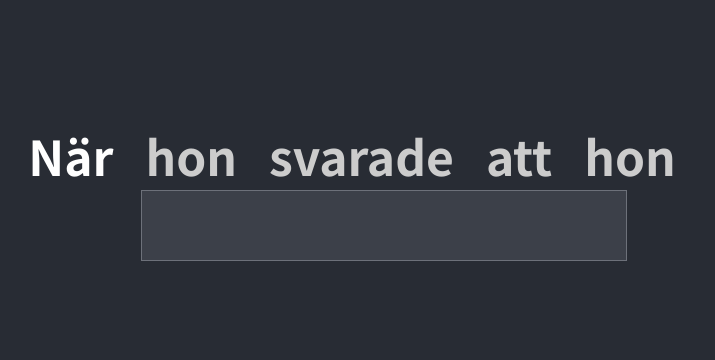
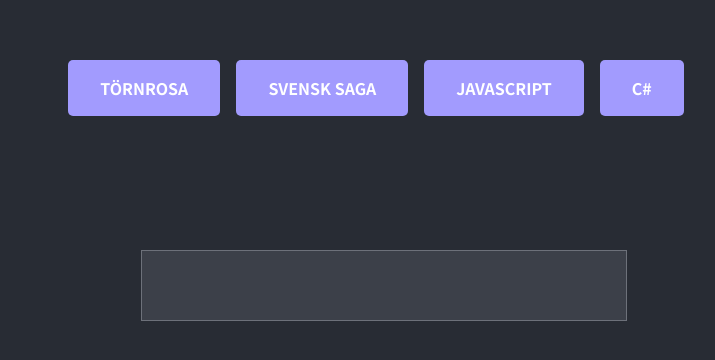
Before and after one commit to matst80/code-typing-test, a React (Create React App) app: page / in a window 1280 px wide. Shown: the part 210-570 px from the top of the page, without its empty margins (256-971 px from the left). Built offline with nearby package versions, Linux system fonts and the light colour scheme.

Commit message:
add more testing texts

```diff
--- a/src/App.tsx
+++ b/src/App.tsx
@@ -1,10 +1,27 @@
-import React, { useEffect, useState } from "react";
+import React, { useEffect, useRef, useState } from "react";
 import Words from "./Components/Words";
 import "./App.css";
 
-const sagaWords = 'När hon svarade att hon ingenting fått blev skräddaren arg och körde ut sin son från hemmet'.split(' ');
-
-const javascriptWords = [
+const tests = [
+  {
+    title: "Törnrosa",
+    input:
+      "Det ska vi nog ta reda på tänkte den gamla drottningen men hon sa ingenting gick bara in i gästrummet lyfte bort alla sängkläderna och la en ärta i botten på sängen".split(
+        " "
+      ),
+    shouldShuffle: false,
+  },
+  {
+    title: "Svensk saga",
+    input:
+      "När hon svarade att hon ingenting fått blev skräddaren arg och körde ut sin son från hemmet".split(
+        " "
+      ),
+    shouldShuffle: false,
+  },
+  {
+    title: "Javascript",
+    input: [
       "var",
       "let",
       "if",
@@ -16,12 +33,31 @@
       "number",
       "function",
       "interface",
-  "static",
       "string",
       "import",
       "const",
+      "return",
+    ],
+    shouldShuffle: true,
+  },
+  {
+    title: "C#",
+    input: [
+      "var",
+      "record",
+      "if",
+      "else",
+      "public",
+      "private",
+      "class",
+      "delegate",
+      "System",
+      "interface",
+      "return",
+    ],
+    shouldShuffle: true,
+  },
 ];
-
 function shuffle(array: string[], doShuffle = true) {
   if (!doShuffle) return [...array];
   let currentIndex = array.length,
@@ -54,7 +90,7 @@
     setStarted(undefined);
     setEnded(undefined);
     return () => {};
-  }, [wordList]);
+  }, [wordList, shouldShuffle]);
 
   const word = words.length ? words[wordIdx] : "loading";
 
@@ -89,16 +125,22 @@
   };
 };
 
-function App() {
-  const { current, inputChange, wpm, done, words, wordIdx } =
-    useWord(sagaWords, false);
+const TypingTest = ({ input, shouldShuffle }: TestProps) => {
+  const { current, inputChange, wpm, done, words, wordIdx } = useWord(
+    input,
+    shouldShuffle
+  );
+  const ref = useRef<HTMLInputElement>(null);
+  useEffect(() => {
+    ref?.current?.focus();
+  }, [input, ref]);
   return (
-    <div className="app">
+    <div>
       {!done && (
         <div>
           <Words words={words} idx={wordIdx} current={current} />
           <div className="input">
-            <input value={current} autoFocus onChange={inputChange} />
+            <input ref={ref} value={current} autoFocus onChange={inputChange} />
           </div>
         </div>
       )}
@@ -106,6 +148,34 @@
       {done && <span>{wpm} words per minute</span>}
     </div>
   );
+};
+
+interface TestProps {
+  input: string[];
+  shouldShuffle: boolean;
+}
+
+function App() {
+  const [selectedTest, setSelectedTest] = useState<TestProps>({
+    input: [],
+    shouldShuffle: true,
+  });
+  return (
+    <div className="app">
+      <div id="menu">
+        {tests.map(({ title, ...test }) => (
+          <div
+            key={title}
+            className="button"
+            onClick={() => setSelectedTest(test)}
+          >
+            {title}
+          </div>
+        ))}
+      </div>
+      <TypingTest {...selectedTest} />
+    </div>
+  );
 }
 
 export default App;
--- a/src/Components/Words.tsx
+++ b/src/Components/Words.tsx
@@ -14,13 +14,13 @@
   const elms = left.map((word, i) => {
     if (i === 0) {
       return (
-        <div key={word} className="active-word">
+        <div key={`${word}-${idx+i}`} className="active-word">
           <Word word={word} current={current} />
         </div>
       );
     } else {
       return (
-        <div key={word}>
+        <div key={`${word}-${idx+i}`}>
           <span>{word}</span>
         </div>
       );
--- a/src/index.css
+++ b/src/index.css
@@ -39,6 +39,22 @@
   color: #fefefe;
 }
 
+#menu {
+  font-size: 1rem;
+  display: flex;
+  margin-bottom: 4rem;
+}
+
+#menu .button {
+  background-color: #a29bfe;
+  cursor: pointer;
+  color:#fff;
+  padding: 1rem 2rem;
+  border-radius: 5px;
+  margin-right: 1rem;
+  text-transform: uppercase;
+}
+
 .input {
   display: flex;
   justify-items: center;
```
Lines whose indentation alone changed are shown as unchanged.
